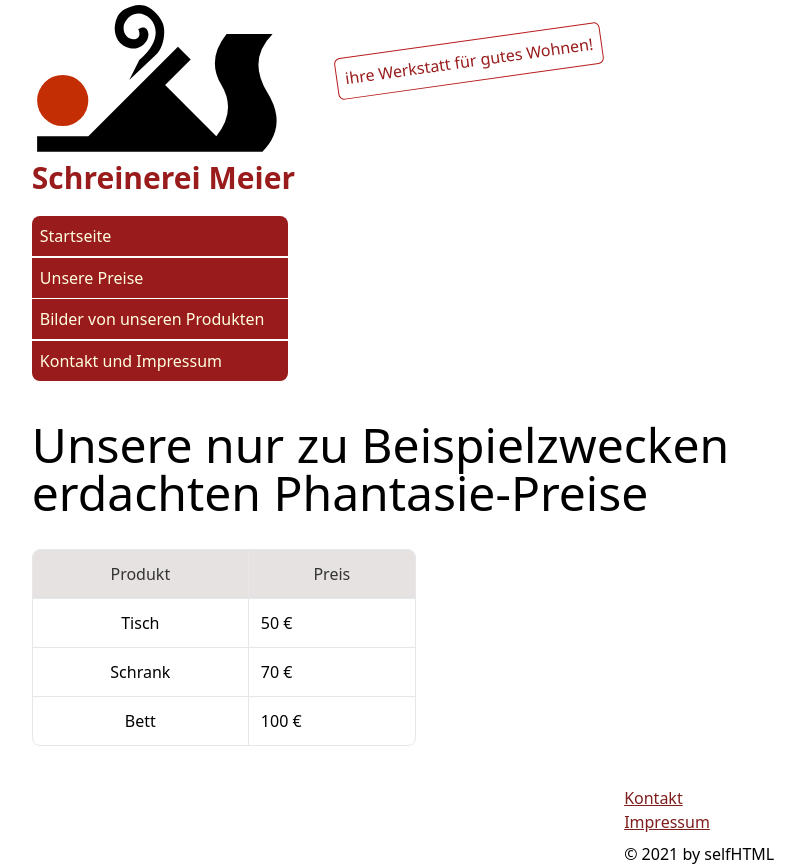
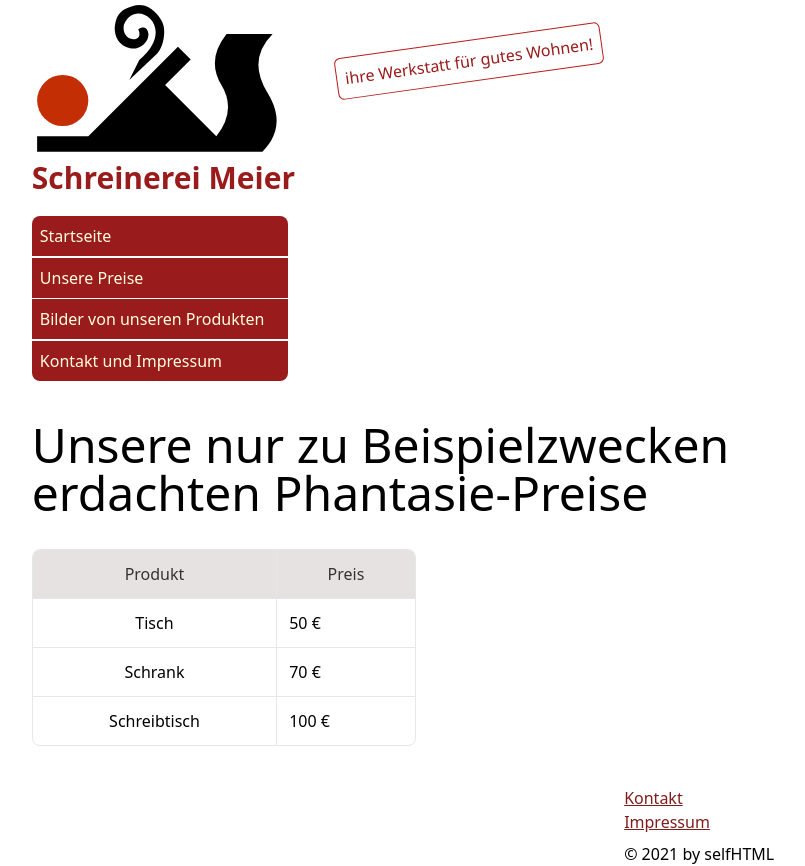
Before and after one commit to j1gc/Schreinerei, a SvelteKit app: page /preise in a window 1280 px wide. Shown: the whole page, without its empty margins (237-1042 px from the left). Built offline with nearby package versions, Linux system fonts and the light colour scheme.

Commit message:
Update package dependencies and added comments

```diff
--- a/src/routes/+layout.svelte
+++ b/src/routes/+layout.svelte
@@ -21,7 +21,7 @@
 
 <main class="bg-[#fffff] min-h-screen md:px-[21vw] overflow-scroll max-md:px-4 flex flex-col">
 	<!-- Anchor for the top of the page.
-	 Svelte is angry if missing-->
+	 Svelte Static Adapter is angry when missing-->
 	<div id="top"></div>
 
 	<!-- Logo, name and slogan -->
--- a/src/routes/inhalt/+page.svelte
+++ b/src/routes/inhalt/+page.svelte
@@ -1,6 +1,6 @@
 <script>
 	import Heading from '$lib/components/heading.svelte';
-import PageTitle from '$lib/components/pageTitle.svelte';
+	import PageTitle from '$lib/components/pageTitle.svelte';
 	import Text from '$lib/components/text.svelte';
 
 	const products = [
--- a/src/routes/preise/+page.svelte
+++ b/src/routes/preise/+page.svelte
@@ -22,7 +22,7 @@
 				<td class="p-3 font-normal border-b-[1.5px]">70 {@html '&#x20AC;'}</td>
 			</tr>
 			<tr>
-				<td class="p-3 font-normal text-center border-r-[1.5px]">Bett</td>
+				<td class="p-3 font-normal text-center border-r-[1.5px]">Schreibtisch</td>
 				<td class="p-3 font-normal">100 {@html '&#x20AC;'}</td>
 			</tr>
 		</tbody>
```
Also changed, not shown: 1 other file (tests, documents, lock files or other folders).
